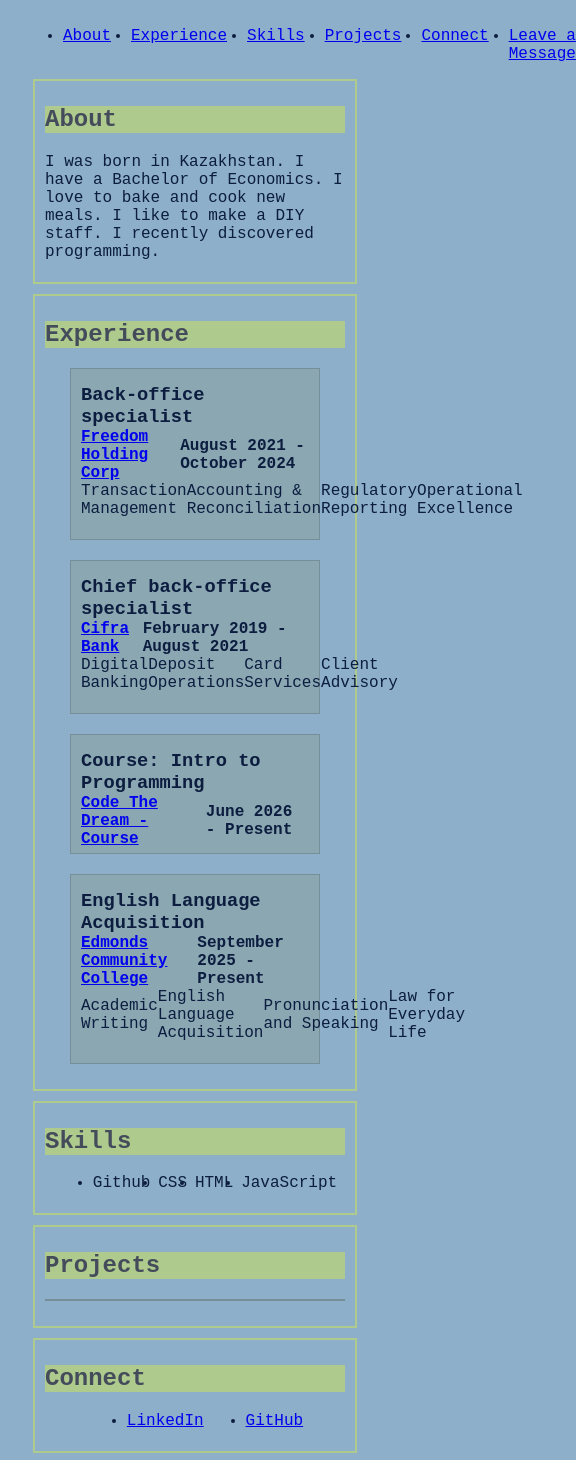
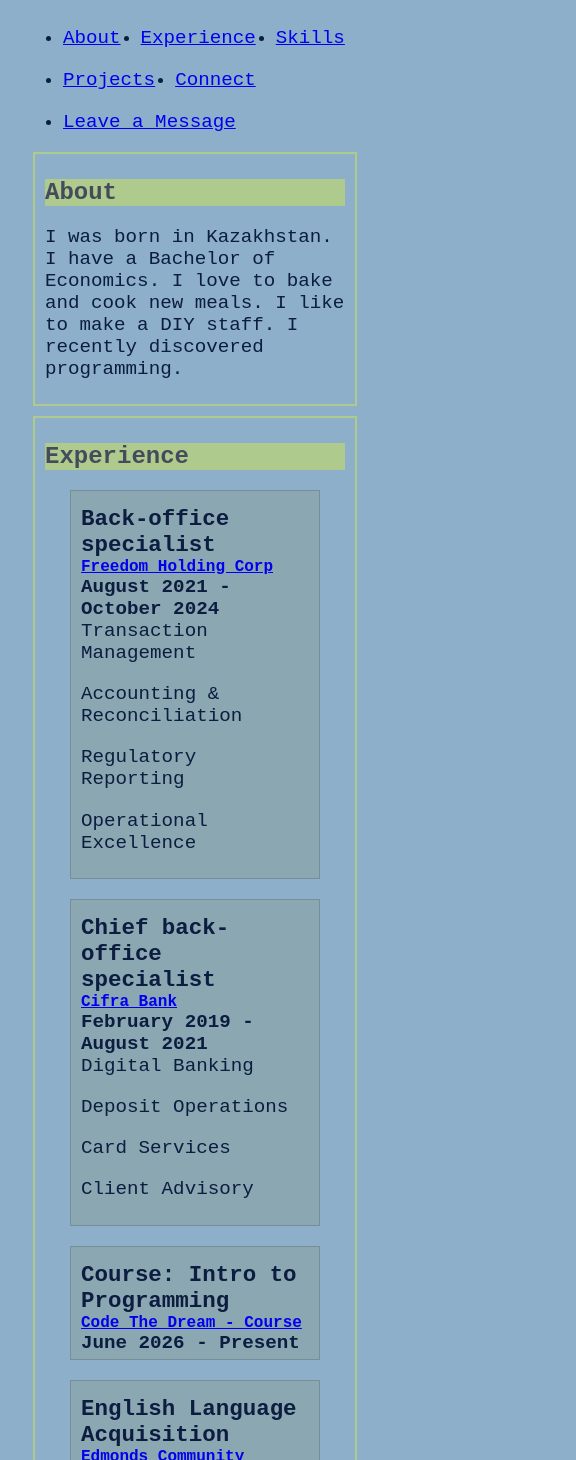
Before and after one commit to Valentina-Tina-M/Valentina-M.---Intro-26.3, a plain HTML site: page index.html in a window 390 px wide. Shown: the part 140-1600 px from the top of the page, 576 px wide, since content can reach past the window. Drawn offline with Linux system fonts and the light colour scheme; no server answers.

Commit message:
AirHUb changes

```diff
--- a/css/index.css
+++ b/css/index.css
@@ -6,6 +6,8 @@ body {
 }
 
 .menu {
+    flex-direction: row;
+    flex-wrap: wrap;
     display: flex;
     gap: 20px;
 }
@@ -60,6 +62,7 @@ h3 {
 .exp-info {
     display: flex;
     flex-direction: row;
+    flex-wrap: wrap;
     justify-content: space-between;
     align-items: center;
 }
@@ -79,7 +82,7 @@ h3 {
     padding: 5px 10px 5px 10px;
 }
 
-#project {
+#projects {
     margin: 10px;
     border: 2px solid #afca8d;
     padding: 5px 10px 5px 10px;
@@ -103,6 +106,7 @@ h3 {
 .skil-list {
     display: flex;
     flex-direction: row-reverse;
+    flex-wrap: wrap;
     justify-content: space-evenly;
 }
 
@@ -117,12 +121,13 @@ h3 {
     padding: 5px 10px 5px 10px;
 }
 
-label, input, textarea, button{
+label, input, textarea, button {
     width: 100%;
 }
 
 @media only screen and (max-width: 600px) {
-    label, input, textarea, button {
+    label, input, textarea, button, body {
         font-size: 1.2em;
     }
+
 }
--- a/index.html
+++ b/index.html
@@ -14,7 +14,7 @@
                 <li><a href="#About">About</a></li>
                 <li><a href="#Experience">Experience</a></li>
                 <li><a href="#Skills">Skills</a></li>
-                <li><a href="#Projects">Projects</a></li>
+                <li><a href="#projects">Projects</a></li>
                 <li><a href="#Connect">Connect</a></li>
                 <li><a href="#MessageForm">Leave a Message</a></li>
             </ul>
@@ -82,7 +82,8 @@
         <h2>Skills</h2>
         <ul class="skil-list"></ul>
     </section>
-    <section id="project">
+
+    <section id="projects">
         <h2>Projects</h2>
         <ul class="projectList"></ul>
     </section>
--- a/js/index.js
+++ b/js/index.js
@@ -58,13 +58,16 @@ messageForm.addEventListener("submit", function(event) {
 })
 
 //Fetch API ("get" request to Github)
-fetch("https://api.github.com/users/Valentina-Tina-M/repos")
+const githubUsername = "Valentina-Tina-M"
+const url = `https://api.github.com/users/${githubUsername}/repos`
+
+fetch(url)
 .then(function(response) {
     return response.json()
 })
 .then(function(repositories) {
     console.log(repositories)
-    const projectSection = document.getElementById("project")
+    const projectSection = document.getElementById("projects")
     const projectList = projectSection.querySelector("ul")
     for (let i = 0; i < repositories.length; i++) {
       const project = document.createElement("li")
```
